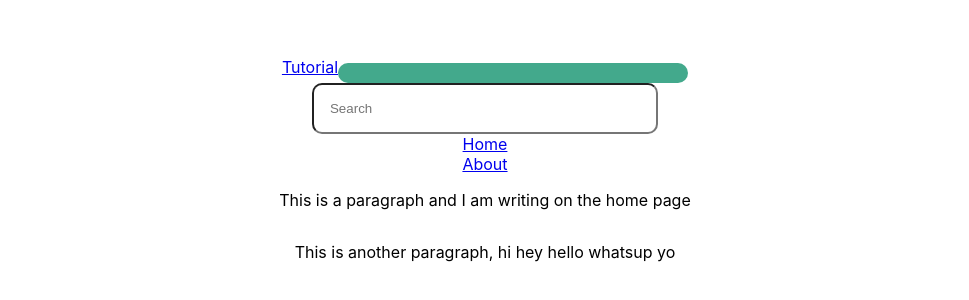
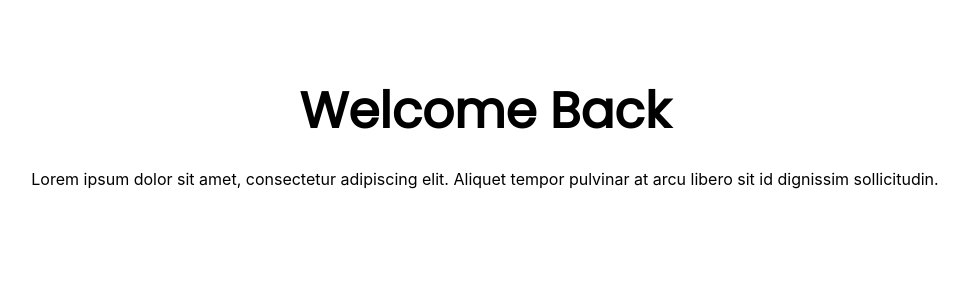
Before and after one commit to DMar35/CS411-Project, a React (Create React App) app in the folder my-react-app/: page /home in a window 1280 px wide. Shown: the part 270-570 px from the top of the page, without its empty margins (155-1124 px from the left). Built offline with nearby package versions, Linux system fonts and the light colour scheme.

Commit message:
Added some text on Home

```diff
--- a/my-react-app/src/components/Home.js
+++ b/my-react-app/src/components/Home.js
@@ -1,12 +1,13 @@
 import React from 'react';
 import NavBar from './NavBar';
+import "./styles.css"
 
 const Home = () => {
     return (
         <div className="auth-form-container">
-            <NavBar/>
-            <p>This is a paragraph and I am writing on the home page</p>
-            <p>This is another paragraph, hi hey hello whatsup yo</p>
+            <span className="main">Welcome Back</span>
+            <p>Lorem ipsum dolor sit amet, consectetur adipiscing elit. Aliquet tempor pulvinar at arcu libero sit id dignissim sollicitudin.</p>
+
         </div>
     )
 }
--- a/my-react-app/src/components/NavBar.js
+++ b/my-react-app/src/components/NavBar.js
@@ -1,7 +1,10 @@
 import "./styles.css"
 import React from "react";
-import { Nav, Navbar, Form, FormControl } from 'react-bootstrap';
+// import { Nav, Navbar, Form, FormControl } from 'react-bootstrap';
+// import Container from 'react-bootstrap/Container';
 import Container from 'react-bootstrap/Container';
+import Nav from 'react-bootstrap/Nav';
+import Navbar from 'react-bootstrap/Navbar';
 
 const NavBar = () => {
     return (
@@ -10,19 +13,30 @@ const NavBar = () => {
         //         <Navbar.Brand href="#">Navbar</Navbar.Brand>
         //     </Container>
         // </Navbar>
-        <Navbar expand="lg">
-            <Navbar.Brand href="/">Tutorial</Navbar.Brand>
-        <Navbar.Toggle aria-controls="basic-navbar-nav"/>
-        <Form className="form-center">
-            <FormControl type="text" placeholder="Search" className="" />
-        </Form>
-        <Navbar.Collapse id="basic-navbar-nav">
-            <Nav className="ml-auto">
-                <Nav.Item><Nav.Link href="/">Home</Nav.Link></Nav.Item>
-                <Nav.Item><Nav.Link href="/about">About</Nav.Link></Nav.Item>
-            </Nav>
-        </Navbar.Collapse>
-        </Navbar>
+
+        // <Navbar expand="lg">
+        //     <Navbar.Brand href="/">Tutorial</Navbar.Brand>
+        // <Navbar.Toggle aria-controls="basic-navbar-nav"/>
+        // <Form className="form-center">
+        //     <FormControl type="text" placeholder="Search" className="" />
+        // </Form>
+        // <Navbar.Collapse id="basic-navbar-nav">
+        //     <Nav className="ml-auto">
+        //         <Nav.Item><Nav.Link href="/">Home</Nav.Link></Nav.Item>
+        //     </Nav>
+        // </Navbar.Collapse>
+        // </Navbar>
+
+    //     <>
+    //   <Navbar bg="light">
+    //     <Container>
+    //       <Navbar.Brand href="#home">Brand link</Navbar.Brand>
+    //     </Container>
+    //   </Navbar>
+    //   </>
+        <div className="navbar">
+            <span className="main">Welcome Back</span>
+        </div>
     )
 }
 export default NavBar
--- a/my-react-app/src/components/styles.css
+++ b/my-react-app/src/components/styles.css
@@ -1,3 +1,17 @@
 .test {
     width: 500px;
 }
+
+.main{
+	text-align: center;
+	padding: 0.25rem 0;
+	font-weight: 600;
+	font-family: 'Poppins';
+	font-size: 50px;
+	margin-top: 15px;
+}
+
+.navbar{
+    margin-top: 0px;
+    color: green;
+}
--- a/my-react-app/src/index.css
+++ b/my-react-app/src/index.css
@@ -5,6 +5,7 @@ body {
     sans-serif;
   -webkit-font-smoothing: antialiased;
   -moz-osx-font-smoothing: grayscale;
+  /* background-color: #ff0000; */
 }
 
 code {
```
Also changed, not shown: 1 other file (tests, documents, lock files or other folders).
